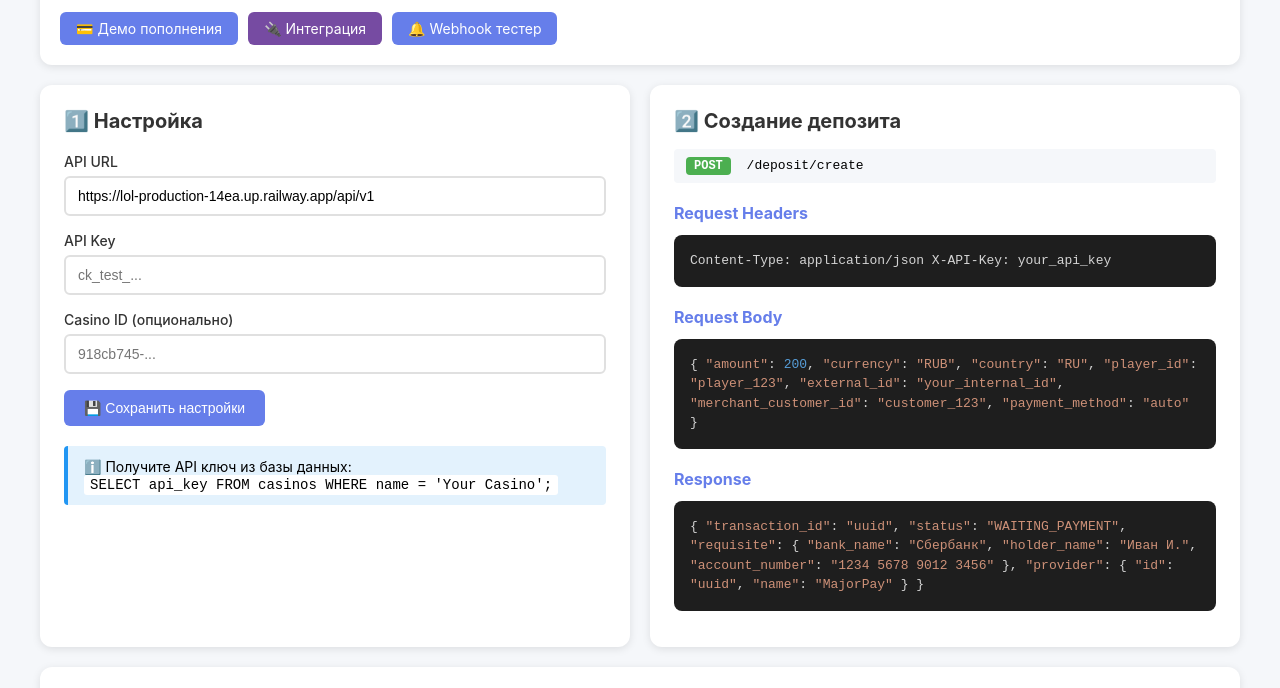
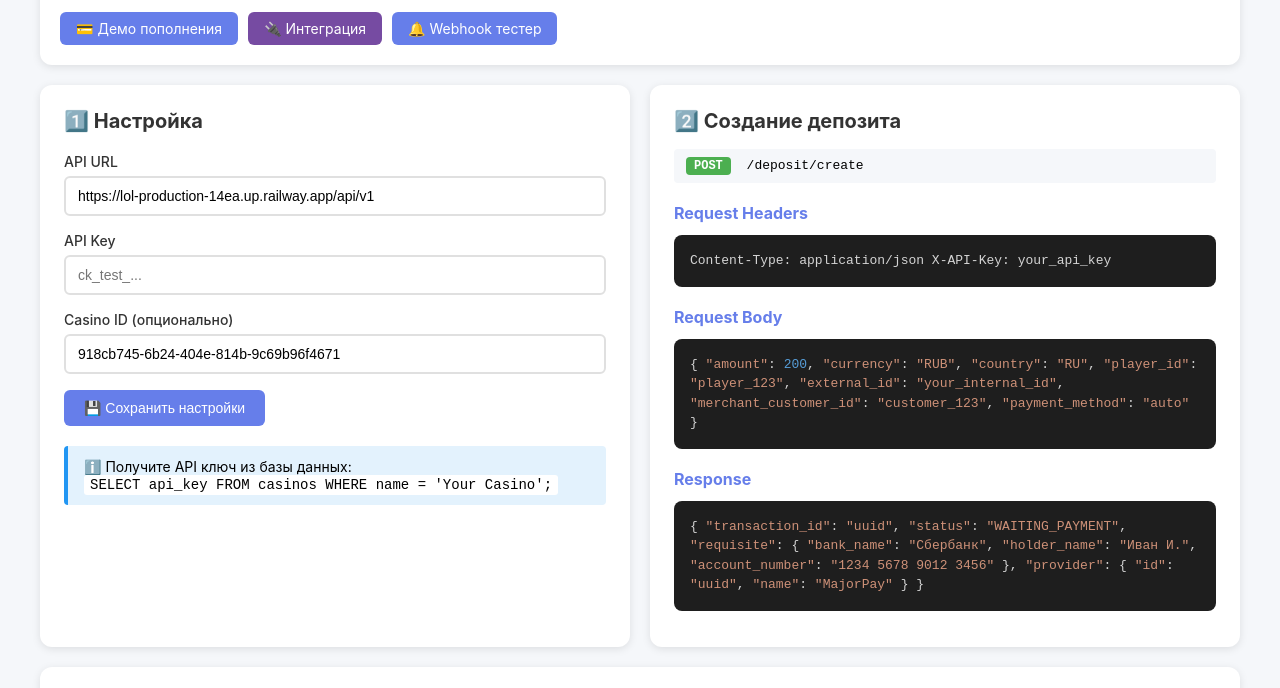
Before and after one commit to nevolk048-gif/merchant-demo, a website: page integration.html in a window 1280 px wide. Shown: the part 112-800 px from the top of the page. Drawn offline with Linux system fonts and the light colour scheme.

Commit message:
fix: resolve Failed to fetch when calling Railway API from Vercel
Co-authored-by: Cursor <cursoragent@cursor.com>

```diff
--- /dev/null
+++ b/config.js
@@ -0,0 +1,23 @@
+// Shared defaults for merchant-demo (local + Vercel)
+window.PAYMENTSGATE_DEFAULTS = {
+    apiUrl: 'https://lol-production-14ea.up.railway.app/api/v1',
+    apiKey: '',
+    casinoId: '918cb745-6b24-404e-814b-9c69b96f4671'
+};
+
+window.loadPaymentsGateConfig = function () {
+    const saved = JSON.parse(localStorage.getItem('paymentsgate_config') || '{}');
+    const defaults = window.PAYMENTSGATE_DEFAULTS;
+    const isHosted = !['localhost', '127.0.0.1'].includes(window.location.hostname);
+
+    let apiUrl = saved.apiUrl || defaults.apiUrl;
+    if (isHosted && /localhost|127\.0\.0\.1/.test(apiUrl)) {
+        apiUrl = defaults.apiUrl;
+    }
+
+    return {
+        apiUrl: apiUrl,
+        apiKey: saved.apiKey || defaults.apiKey,
+        casinoId: saved.casinoId || defaults.casinoId
+    };
+};
--- a/integration.html
+++ b/integration.html
@@ -443,11 +443,13 @@ data = response.<span class="function">json</span>()
         </div>
     </div>
 
+    <script src="config.js"></script>
     <script>
         // Load saved config
         window.addEventListener('DOMContentLoaded', () => {
-            const config = JSON.parse(localStorage.getItem('paymentsgate_config') || '{}');
-            if (config.apiUrl) document.getElementById('apiUrl').value = config.apiUrl;
+            const defaults = window.PAYMENTSGATE_DEFAULTS;
+            const config = loadPaymentsGateConfig();
+            document.getElementById('apiUrl').value = config.apiUrl || defaults.apiUrl;
             if (config.apiKey) document.getElementById('apiKey').value = config.apiKey;
             if (config.casinoId) document.getElementById('casinoId').value = config.casinoId;
         });
```
Also changed, not shown: index.html (+25 -16 lines), webhook.html (+3 -2 lines).
